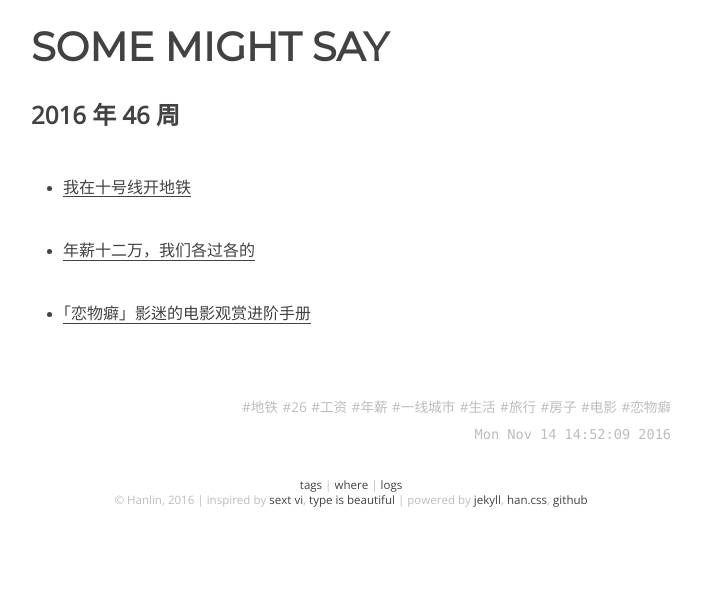
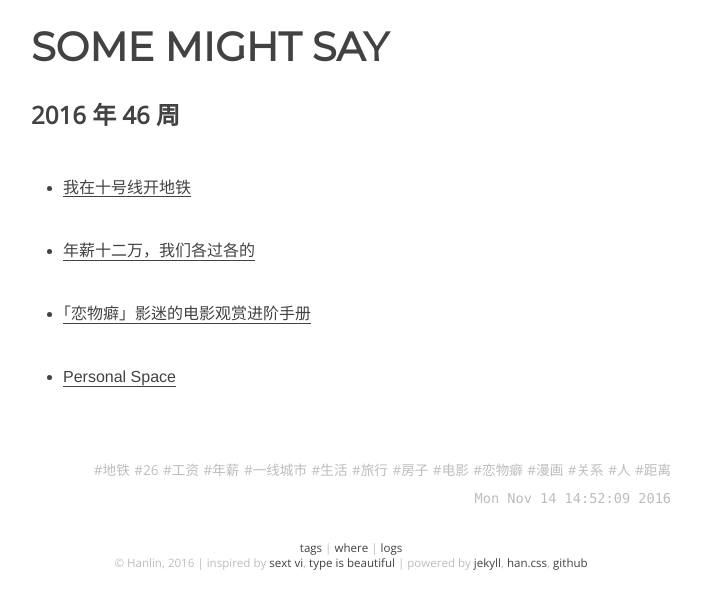
Before and after one commit to onion7878/word, a Jekyll site: the page built from _posts/logs/2016-01-01-46.md, in a window 1280 px wide. Shown: the top 609 px of the page, without its empty margins (289-991 px from the left). Built offline with Jekyll 4.4.1, drawn with Linux system fonts in a browser that asks for light colours.

Commit message:
add new item

```diff
--- a/_posts/logs/2016-01-01-46.md
+++ b/_posts/logs/2016-01-01-46.md
@@ -4,7 +4,7 @@ layout: post
 title:  2016 年 46 周
 date: 16-11-14 14:52:09
 categories: [log]
-tags: [地铁, 26, 工资, 年薪, 一线城市, 生活, 旅行, 房子, 电影, 恋物癖]
+tags: [地铁, 26, 工资, 年薪, 一线城市, 生活, 旅行, 房子, 电影, 恋物癖, 漫画, 关系, 人, 距离]
 
 ---
 
@@ -13,3 +13,5 @@ tags: [地铁, 26, 工资, 年薪, 一线城市, 生活, 旅行, 房子, 电影,
 - [年薪十二万，我们各过各的](http://renjian.163.com/16/1113/15/C5OS86NA000181RK.html)
 
 - [「恋物癖」影迷的电影观赏进阶手册](http://www.voicer.me/archives/40789)
+
+- [Personal Space](http://www.incidentalcomics.com/2016/11/personal-space.html)
```
